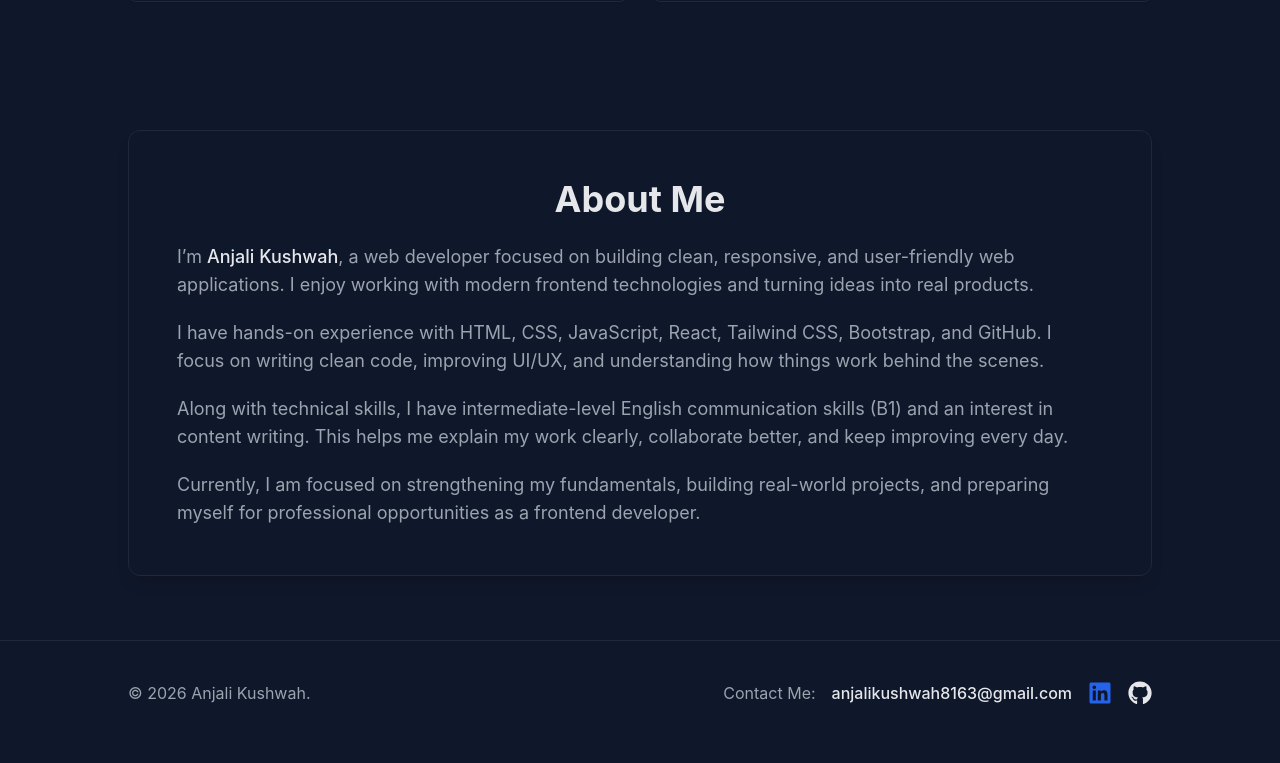
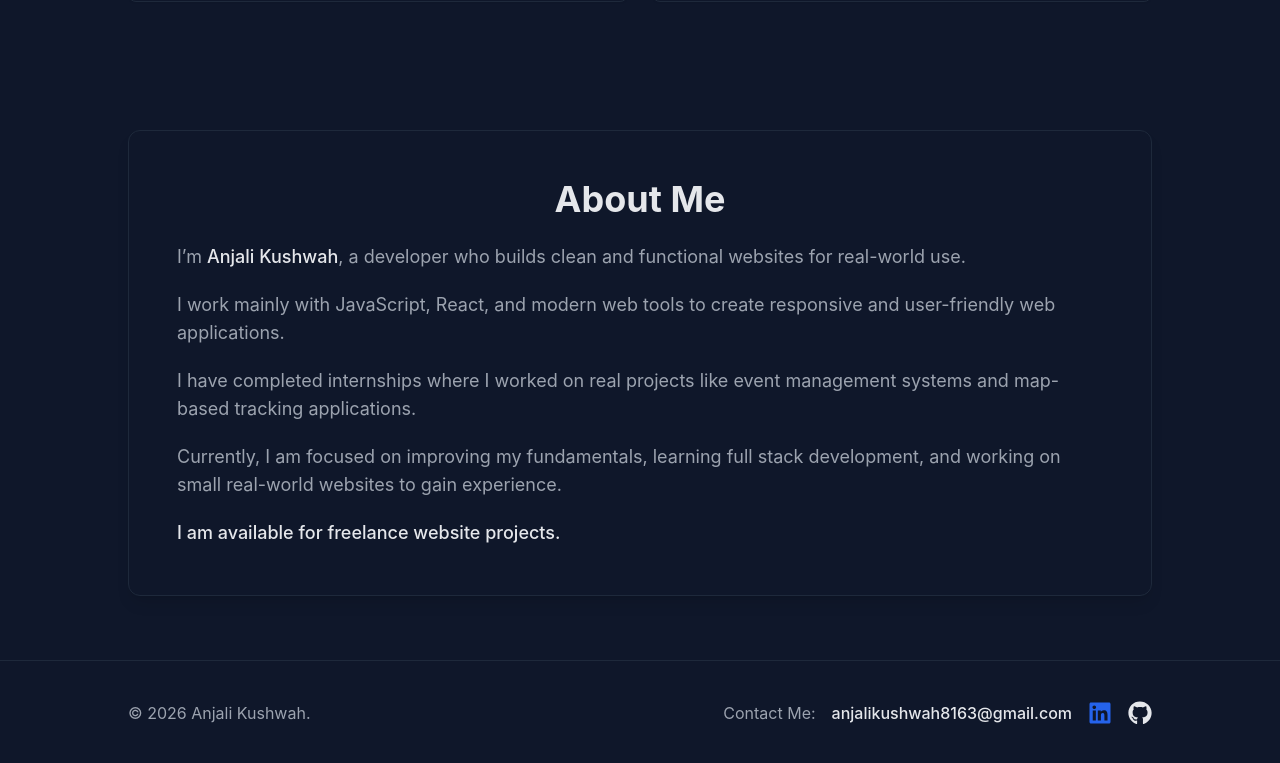
Before and after one commit to Kushwah-Anjali/react-portfolio, a React (Vite) app: page / in a window 1280 px wide. Shown: the part 1278-2041 px from the top of the page. Built offline with nearby package versions, Linux system fonts and the light colour scheme.

Commit message:
updated about section

```diff
--- a/src/components/About.jsx
+++ b/src/components/About.jsx
@@ -15,30 +15,30 @@ const About = () => {
         <div className="text-textMuted text-base md:text-lg leading-relaxed space-y-5 text-center md:text-left">
           <p>
             I’m{" "}
-            <span className="text-textPrimary font-medium">Anjali Kushwah</span>
-            , a web developer focused on building clean, responsive, and
-            user-friendly web applications. I enjoy working with modern frontend
-            technologies and turning ideas into real products.
+            <span className="text-textPrimary font-medium">
+              Anjali Kushwah
+            </span>
+            , a developer who builds clean and functional websites for real-world use.
           </p>
 
           <p>
-            I have hands-on experience with HTML, CSS, JavaScript, React,
-            Tailwind CSS, Bootstrap, and GitHub. I focus on writing clean code,
-            improving UI/UX, and understanding how things work behind the
-            scenes.
+            I work mainly with JavaScript, React, and modern web tools to create
+            responsive and user-friendly web applications.
           </p>
 
           <p>
-            Along with technical skills, I have intermediate-level English
-            communication skills (B1) and an interest in content writing. This
-            helps me explain my work clearly, collaborate better, and keep
-            improving every day.
+            I have completed internships where I worked on real projects like
+            event management systems and map-based tracking applications.
           </p>
 
           <p>
-            Currently, I am focused on strengthening my fundamentals, building
-            real-world projects, and preparing myself for professional
-            opportunities as a frontend developer.
+            Currently, I am focused on improving my fundamentals, learning full
+            stack development, and working on small real-world websites to gain
+            experience.
+          </p>
+
+          <p className="text-textPrimary font-medium">
+            I am available for freelance website projects.
           </p>
         </div>
       </div>
```
